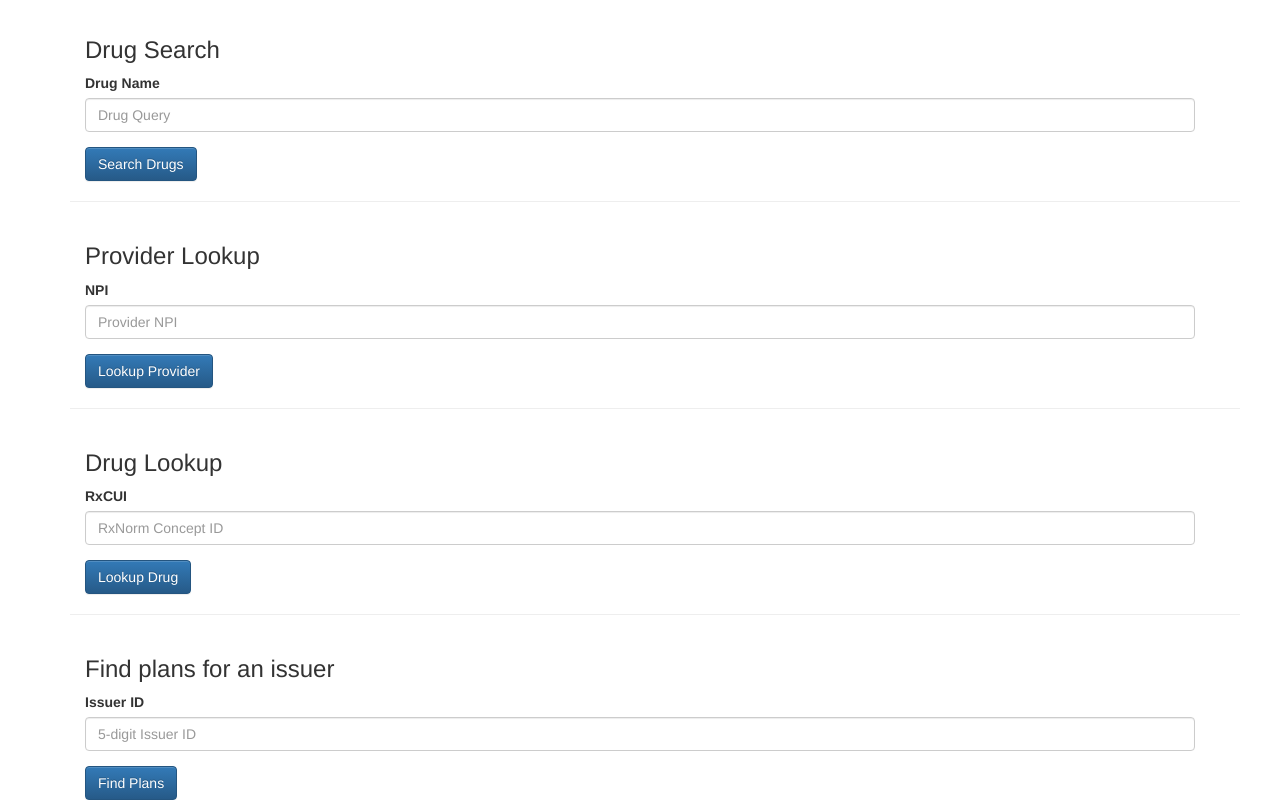
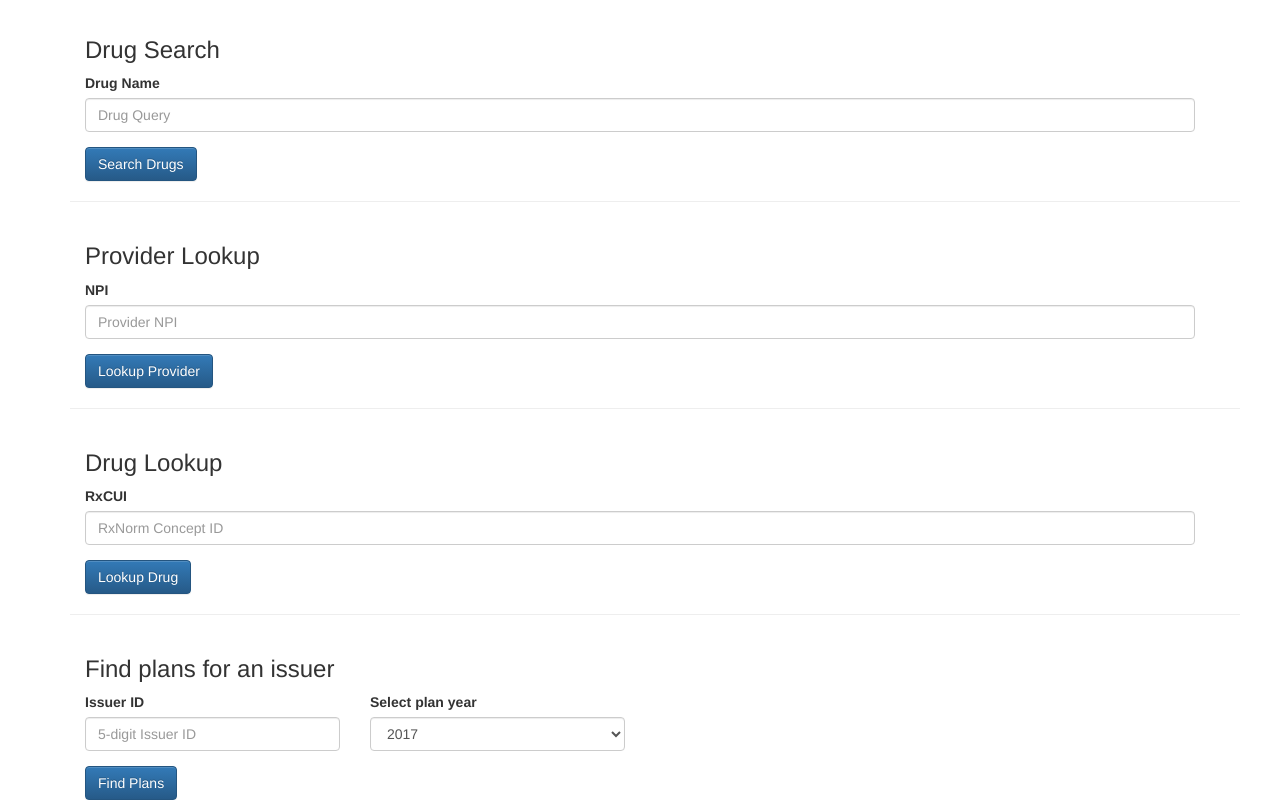
Before and after one commit to CMSgov/coverage-inspector, a plain HTML site: page index.html in a window 1280 px wide. Shown: the part 887-1687 px from the top of the page. Drawn offline with nearby package versions, Linux system fonts and the light colour scheme.

Commit message:
add year lookup for plan ids

```diff
--- a/app.js
+++ b/app.js
@@ -254,6 +254,7 @@ function lookupPlans() {
     var iidrx = /[0-9]{5}/;
     var container = $('.issuer-plans');
     var iid = $('input[name=issuer-id]').val();
+    var year = $('#issuer-id-year').val();
 
     if (!iidrx.test(iid) || iid.match(iidrx)[0] != iid) {
         var fg = container.find('.form-group');
@@ -262,7 +263,7 @@ function lookupPlans() {
         return false;
     }
 
-    var d = getJSON('/issuers/' + iid + '/plan-ids');
+    var d = getJSON('/issuers/' + iid + '/plan-ids?year=' + year);
 
     var res = container.find('.results');
     res.addClass('hidden');
--- a/index.html
+++ b/index.html
@@ -190,11 +190,23 @@
         <div class="issuer-plans col-sm-12">
             <h3>Find plans for an issuer</h3>
             <form>
-                <div class="form-group">
-                    <label for="issuer-id">Issuer ID</label>
-                    <input type="text" id="issuer-id" name="issuer-id" class="form-control" placeholder="5-digit Issuer ID" />
+                <div class="row">
+                    <div class="col-sm-3">
+                        <div class="form-group">
+                            <label for="issuer-id">Issuer ID</label>
+                            <input type="text" id="issuer-id" name="issuer-id" class="form-control" placeholder="5-digit Issuer ID" />
+                        </div>
+                    </div>
+                    <div class="col-sm-3">
+                        <div class="form-group">
+                            <label for="issuer-id">Select plan year</label>
+                            <select type="text" id="issuer-id-year" name="issuer-id-year" class="form-control">
+                                <option value="2017" selected>2017</option>
+                                <option value="2016">2016</option>
+                            </select>
+                        </div>
+                    </div>
                 </div>
-
                 <input type="submit" class="btn btn-primary" value="Find Plans" />
             </form>
 
```
